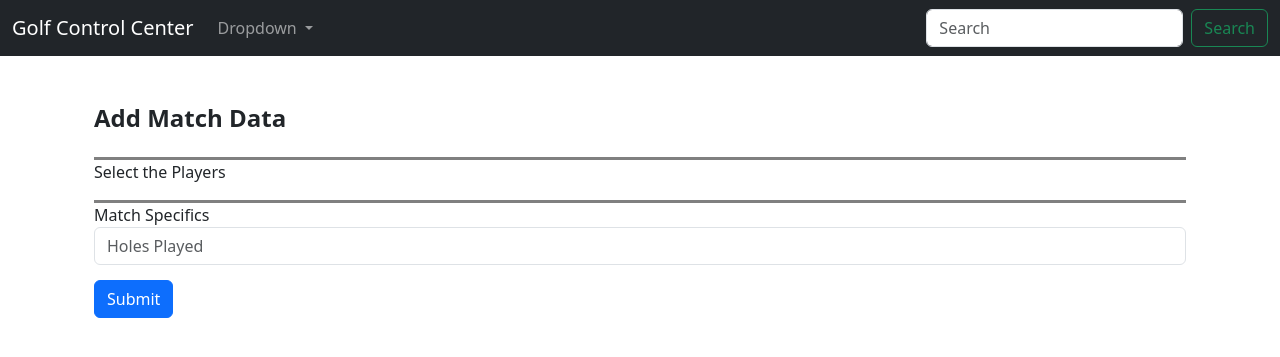
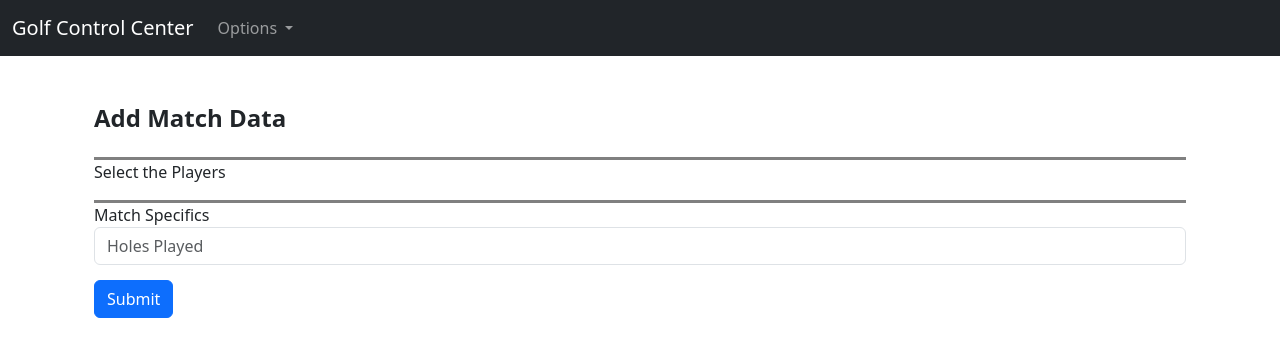
Before and after one commit to nickyhill/golf_server, a Flask app: page /add_data in a window 1280 px wide. Shown: the top 357 px of the page. Run offline with Flask 3, Linux system fonts and the light colour scheme; data that the repository does not hold is empty.

Commit message:
Updated Navbar

```diff
--- a/app/templates/navbar.html
+++ b/app/templates/navbar.html
@@ -8,7 +8,7 @@
         <ul class="navbar-nav me-auto mb-2 mb-lg-0">
           <li class="nav-item dropdown">
             <a class="nav-link dropdown-toggle" href="#" role="button" data-bs-toggle="dropdown" aria-expanded="false">
-              Dropdown
+              Options
             </a>
             <ul class="dropdown-menu">
               <li><a class="dropdown-item" href="{{ url_for('add_data') }}">Add Data</a></li>
@@ -16,10 +16,6 @@
             </ul>
           </li>
         </ul>
-        <form class="d-flex" role="search">
-          <input class="form-control me-2" type="search" placeholder="Search" aria-label="Search">
-          <button class="btn btn-outline-success" type="submit">Search</button>
-        </form>
       </div>
     </div>
   </nav>
--- a/app/templates/player_detail.html
+++ b/app/templates/player_detail.html
@@ -9,6 +9,8 @@
                 <p class="h6" style="display: inline-block; padding-right: 10px">Score: {{ player_info.over_score }}</p>
                 <p class="h6" style="display: inline-block; border-left: 2px solid #ccc; padding-left: 10px">Holes played: {{ player_info.holes_play }}</p>
             </div>
+            {% set avg = player_info.over_score / player_info.holes_play %}
+            <p class="h6" style="display: inline-block; padding-right: 10px">Score per Hole: {{ '%0.2f' % avg|float }}</p>
             <p class="h6">Total Wins: {{ player_info.wins }}</p>
         </div>
         <div class="container" style="margin-top: 35px ">
```
